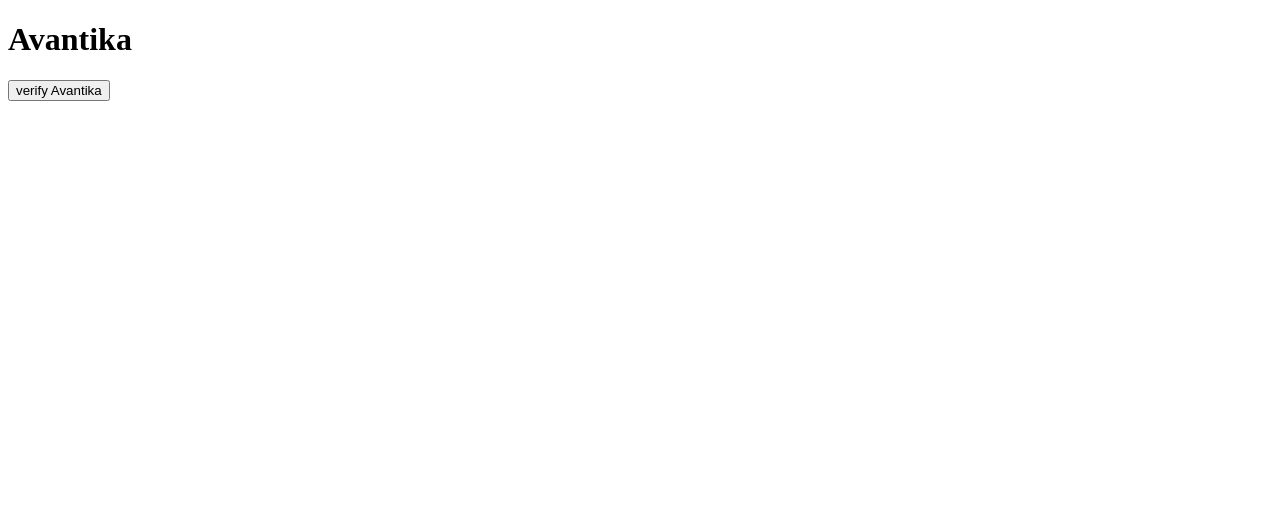
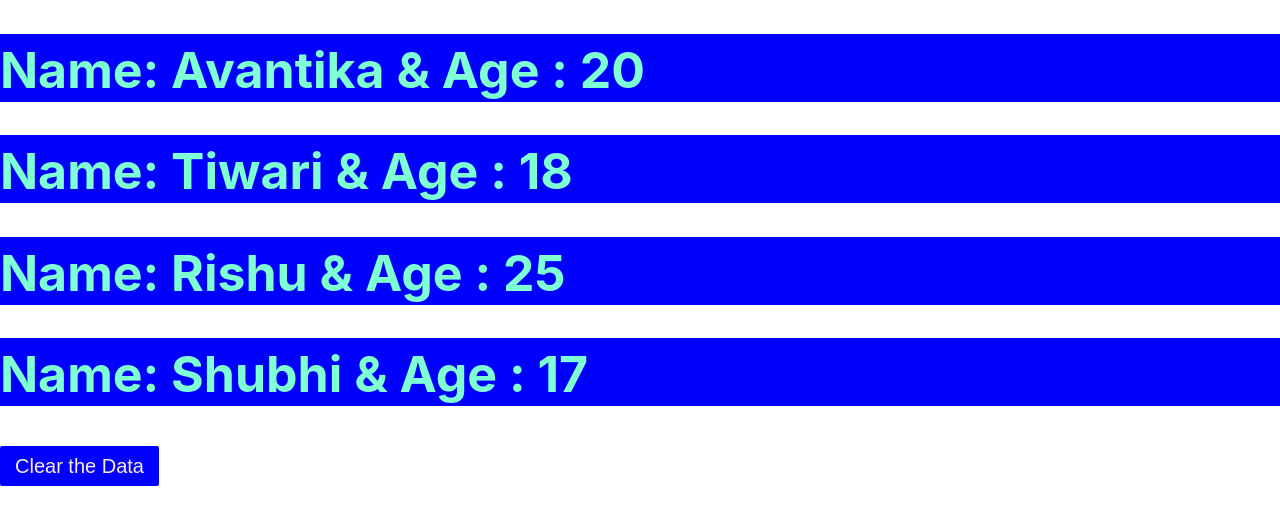
Before and after one commit to AVANTIKA139/frontendwebD, a React (Create React App) app: page / in a window 1280 px wide. Shown: the top 524 px of the page. Built offline with nearby package versions, Linux system fonts and the light colour scheme.

Commit message:
practiseuseState

```diff
--- a/src/App.js
+++ b/src/App.js
@@ -3,15 +3,16 @@ import React from "react";
 // import Heading from "./Heading";
 // import Para from "./Para";
 // import List from "./List";
-import Conditionalrendering from "./Conditionalrendering";
-
+// import Conditionalrendering from "./Conditionalrendering";
+import UseStateArray from "./UseStateArray";
 function App() {
   return (
     <>
       {/* <Heading />
       <Para />
       <List /> */}
-      <Conditionalrendering />
+      {/* <Conditionalrendering /> */}
+      <UseStateArray />
     </>
   );
 }
--- /dev/null
+++ b/src/UseStateArray.js
@@ -0,0 +1,46 @@
+import React, { useState } from "react";
+
+const useStateArray = () => {
+  var bioData = [
+    {
+      id: 0,
+      myName: "Avantika",
+      age: 20,
+    },
+    {
+      id: 0,
+      myName: "Tiwari",
+      age: 18,
+    },
+    {
+      id: 2,
+      myName: "Rishu",
+      age: 25,
+    },
+    {
+      id: 3,
+      myName: "Shubhi",
+      age: 17,
+    },
+  ];
+  const [myArray, setmyArray] = useState(bioData);
+  const clearArray = () => {
+    setmyArray([]);
+  };
+  return (
+    <>
+      {myArray.map((curElm) => {
+        return (
+          <h1 className="h1style" key={curElm.id}>
+            Name: {curElm.myName} & Age : {curElm.age}{" "}
+          </h1>
+        );
+      })}
+      <button className="btn" onClick={clearArray}>
+        Clear the Data
+      </button>
+    </>
+  );
+};
+
+export default useStateArray;
--- a/src/index.js
+++ b/src/index.js
@@ -2,6 +2,7 @@ import React from "react";
 import ReactDOM from "react-dom/client";
 import App from "./App";
 import "./App.css";
+import "./index.css";
 const root = ReactDOM.createRoot(document.getElementById("root"));
 root.render(
   <>
```
